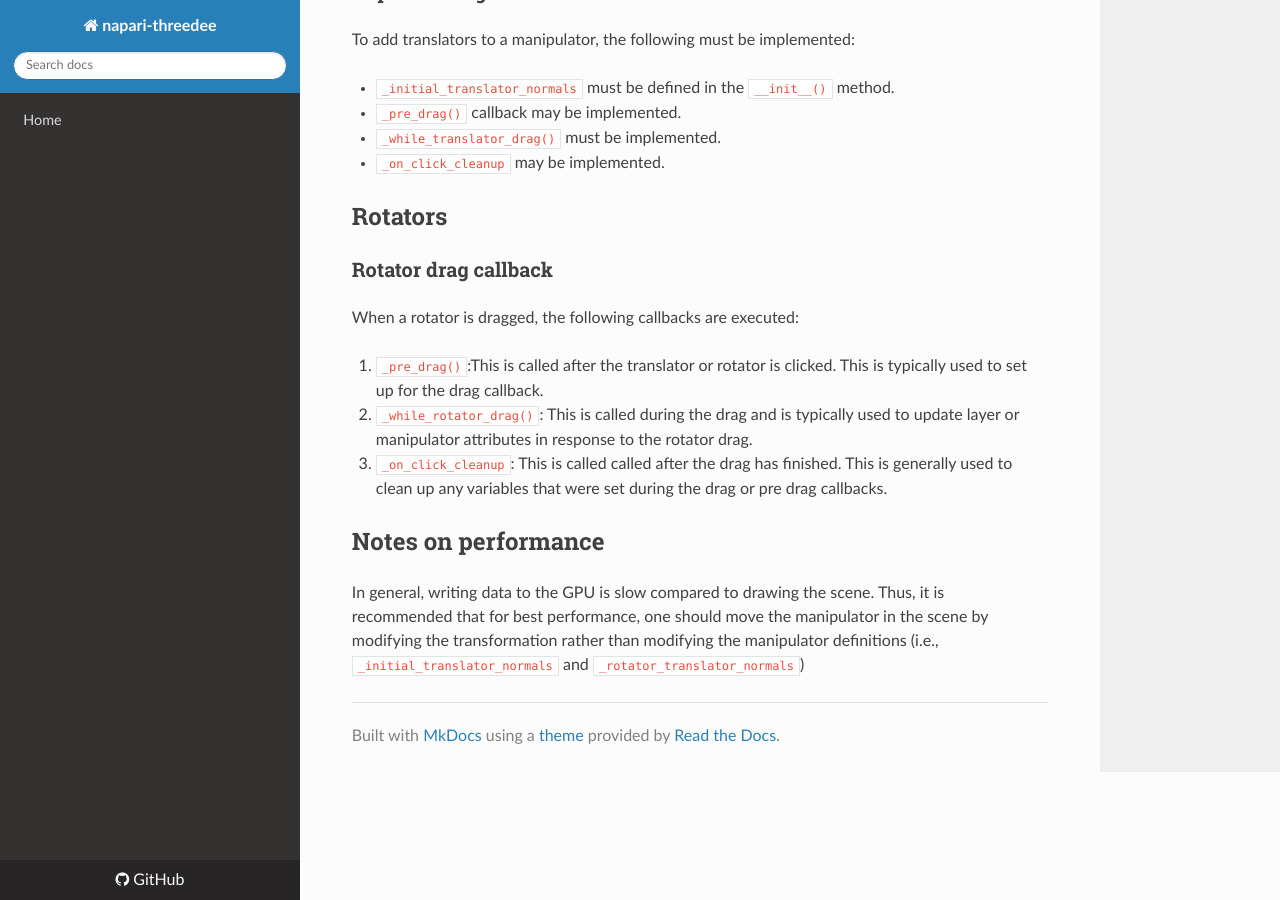
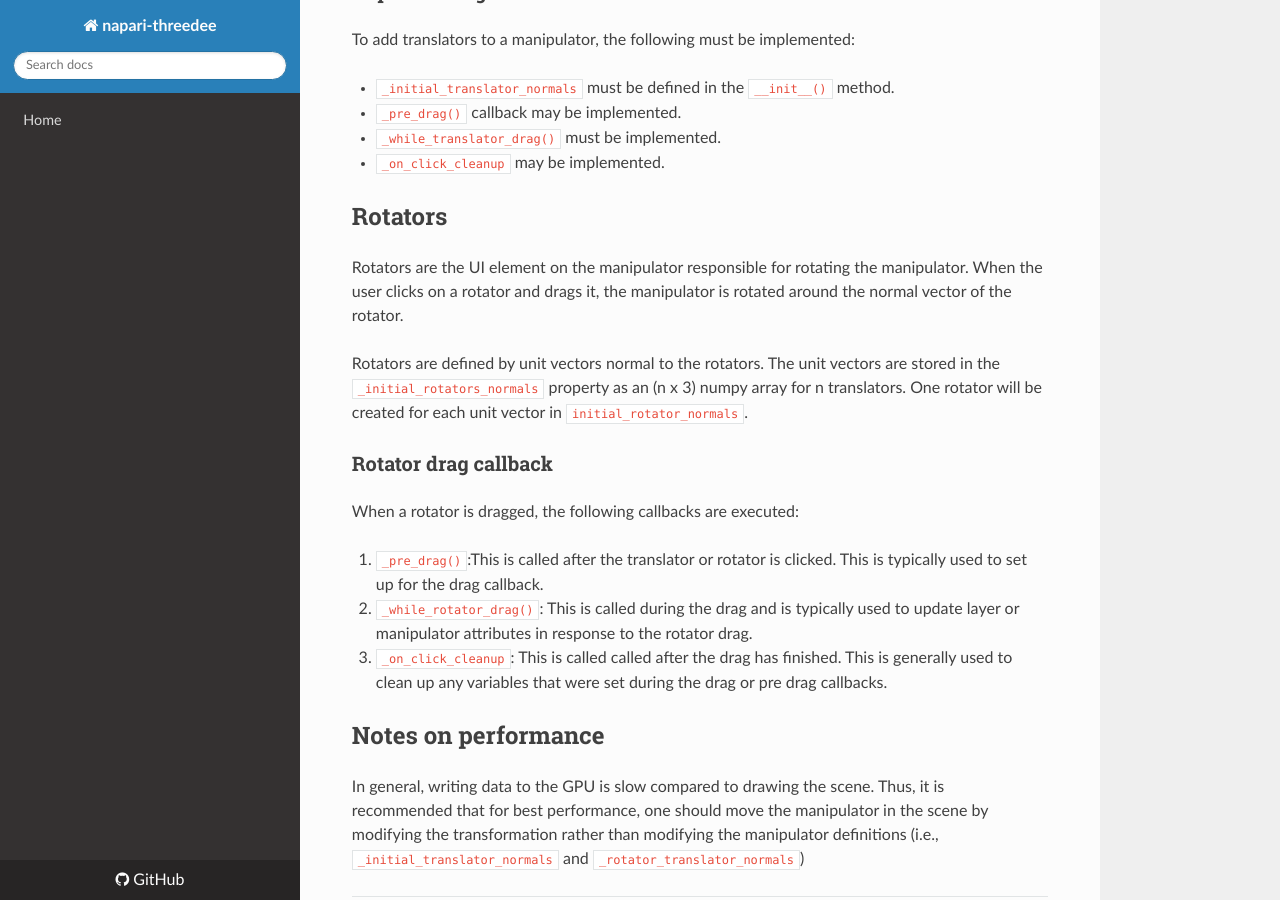
Before and after one commit to napari-threedee/napari-threedee, an MkDocs documentation site: the page built from docs/dev_guides/manipulators.md, in a window 1280 px wide and 900 px high, scrolled down 1000 px. Built offline with MkDocs 1.6.1, drawn with Linux system fonts in a browser that asks for light colours; nearby versions of some CDN libraries; old or Windows-style settings are respelled for this version of MkDocs.

Commit message:
update rotator doc

```diff
--- a/docs/dev_guides/manipulators.md
+++ b/docs/dev_guides/manipulators.md
@@ -37,7 +37,12 @@ To add translators to a manipulator, the following must be implemented:
 - `_on_click_cleanup` may be implemented.
 
 ## Rotators
+Rotators are the UI element on the manipulator responsible for rotating the manipulator. When the user
+clicks on a rotator and drags it, the manipulator is rotated around the normal vector of the rotator.
 
+Rotators are defined by unit vectors normal to the rotators. The unit vectors are stored in the
+`_initial_rotators_normals` property as an (n x 3) numpy array for n translators. One rotator will be created
+for each unit vector in `initial_rotator_normals`.
 
 ### Rotator drag callback
 When a rotator is dragged, the following callbacks are executed:
```
